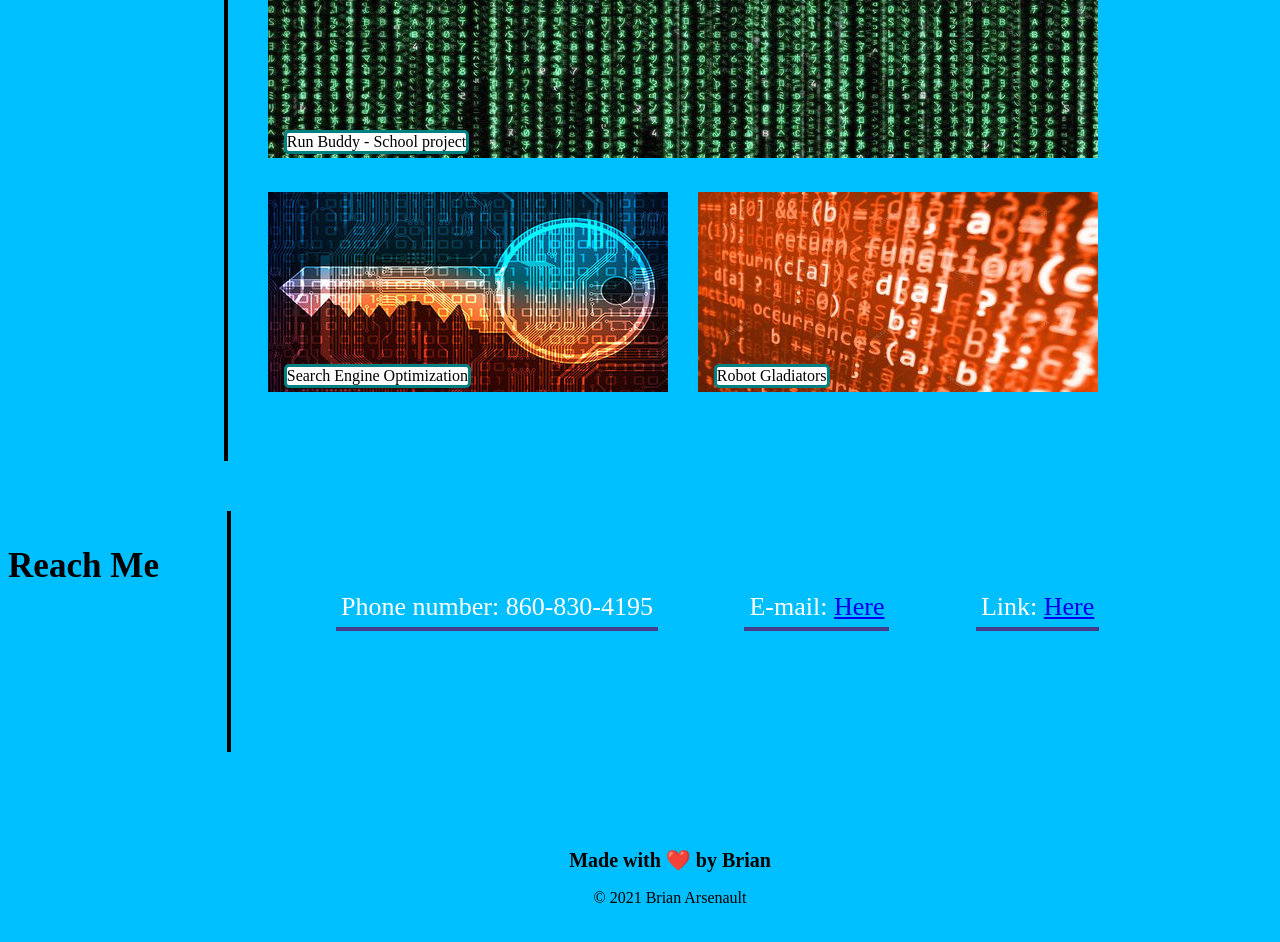
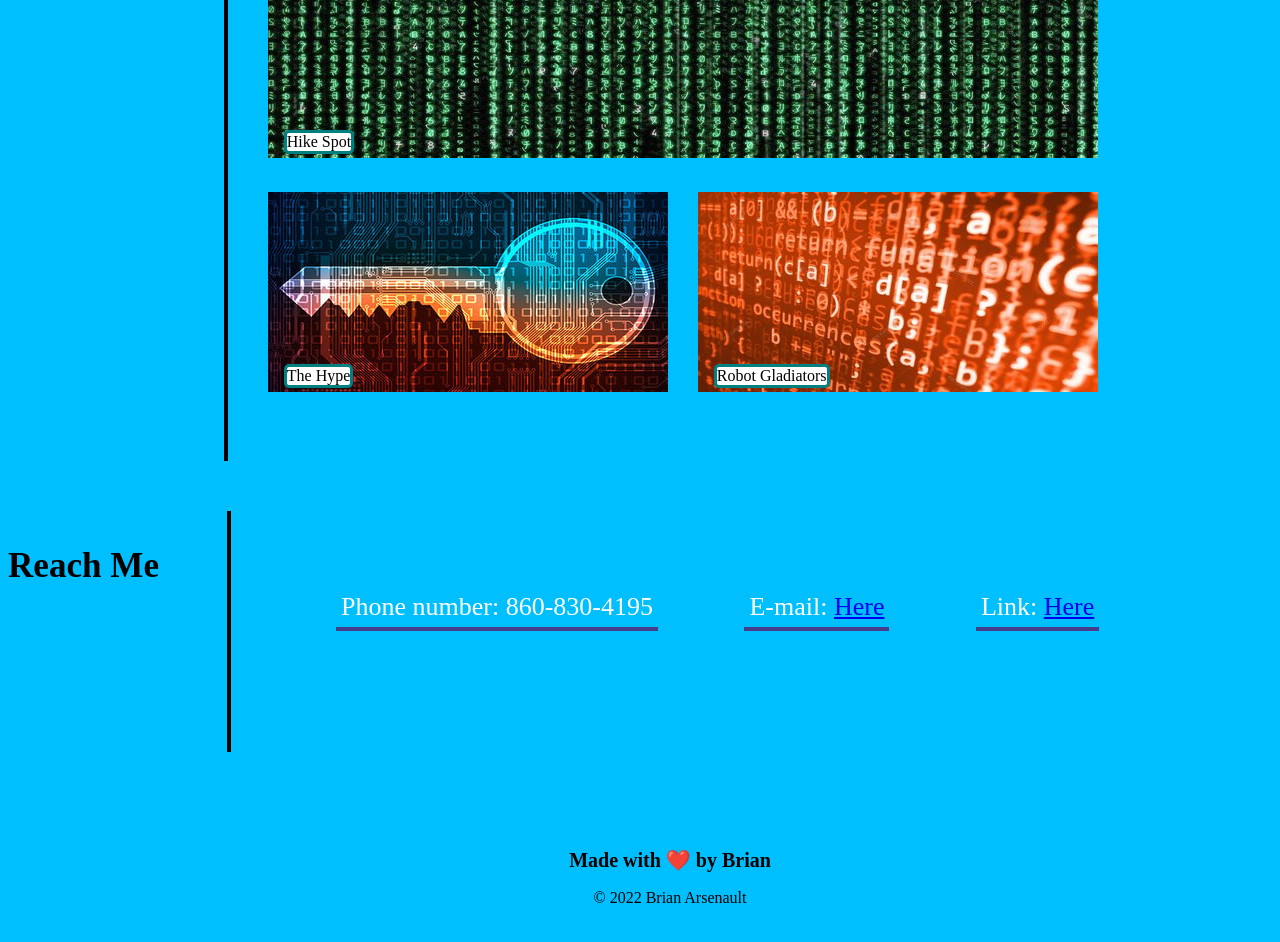
Before and after one commit to BMArsenault/getting_to_know_brian, a plain HTML site: page index.html in a window 1280 px wide. Shown: the part 1040-1982 px from the top of the page. Drawn offline with Linux system fonts and the light colour scheme.

```diff
--- a/index.html
+++ b/index.html
@@ -48,16 +48,16 @@
                 </div>
                 <div class="project-style">
                     <div class="projects container">
-                        <a href="https://bmarsenault.github.io/proj-01-HikeSpot/">
+                        <a href="https://immense-springs-30161.herokuapp.com/">
                             <img class="img-1" src="./assets/images/coding-green.jpg" alt="Coding screen in green color" width="830px" height="400px">
                         </a>
-                        <div class="bottom-left">Run Buddy - School project</div>
+                        <div class="bottom-left">Hike Spot</div>
                     </div>
                     <div class="projects container">
                         <a href="https://github.com/BMArsenault/horiseon_seo">
                             <img class="img-2" src="./assets/images/Key.jpg" alt="Coding with large transparent key" width="400px" height="200px">
                         </a>
-                        <div class="bottom-left">Search Engine Optimization</div>
+                        <div class="bottom-left">The Hype</div>
                     </div>
                     <div class="projects container">
                         <a href="https://github.com/BMArsenault/robot-gladiators">
@@ -94,6 +94,6 @@
         <footer class="footer">
             <h2>Made with ❤️ by Brian</h2>
             <div>
-                &copy; 2021 Brian Arsenault
+                &copy; 2022 Brian Arsenault
             </div>
         </footer>
```
